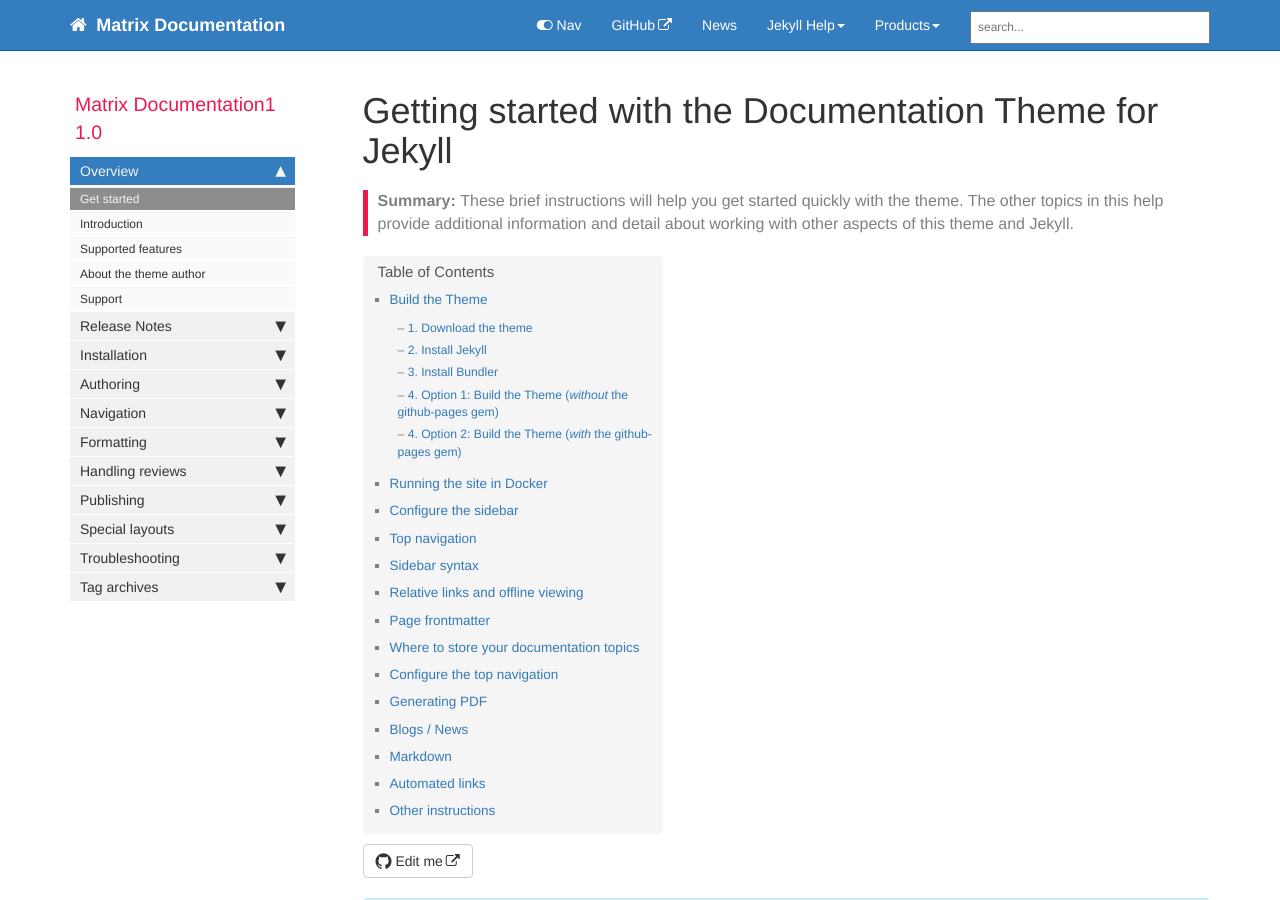
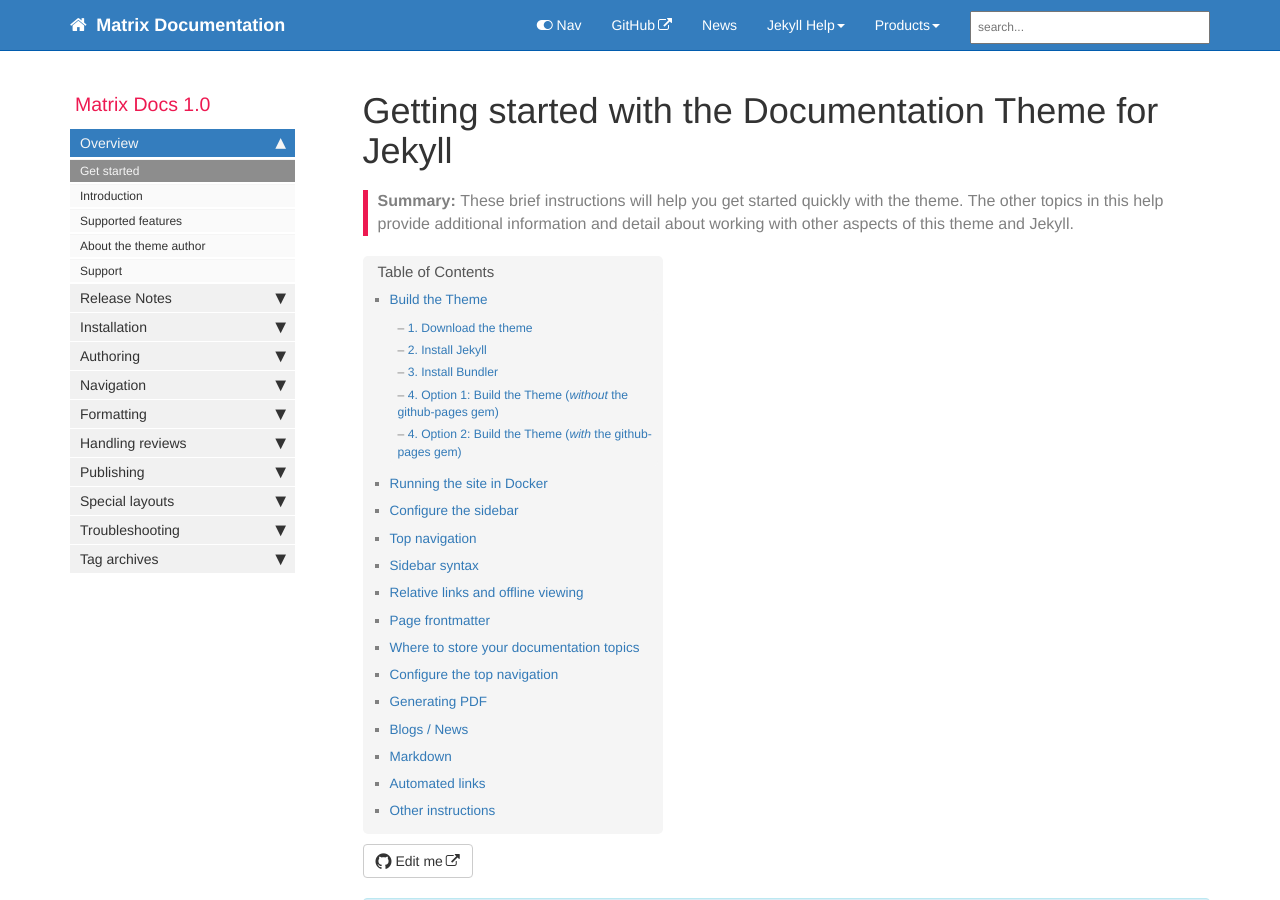
Before and after one commit to matrixzj/documentations, a Jekyll site: the page built from index.md, in a window 1280 px wide and 900 px high. Built offline with Jekyll 4.4.1, drawn with Linux system fonts in a browser that asks for light colours; comment, search, counter and statistics services are not loaded.

Commit message:
There are 1 files have been modified at 2019-06-12 09:12:45 . 	-rw-r--r-- 1 jzou ops 6248 Jun 12 09:12 _data/sidebars/mydoc_sidebar.yml No files have been added. No files have been deleted. No file type has been changed.

```diff
--- a/_data/sidebars/mydoc_sidebar.yml
+++ b/_data/sidebars/mydoc_sidebar.yml
@@ -2,7 +2,7 @@
 
 entries:
 - title: sidebar
-  product: Matrix Documentation1
+  product: Matrix Docs
   version: 1.0
   folders:
 
```
